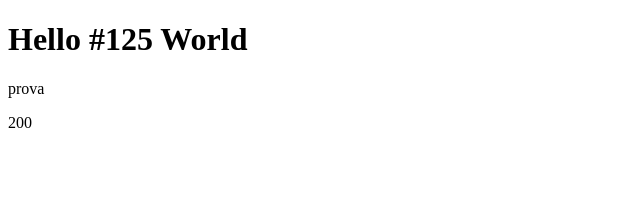
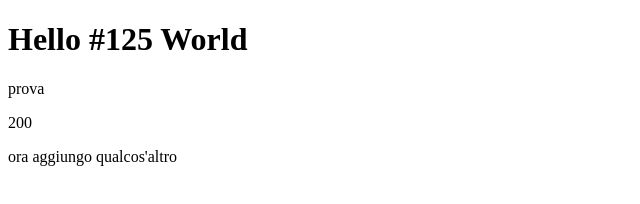
Before and after one commit to Mikee282828/htmlcss-hello, a plain HTML site: page index.html in a window 1280 px wide. Shown: the whole page, without its empty margins (0-640 px from the left). Drawn offline with Linux system fonts and the light colour scheme.

Commit message:
aggiunta

```diff
--- a/index.html
+++ b/index.html
@@ -10,6 +10,7 @@
   <h1>Hello #125 World</h1>
   <p>prova</p>
   <p>200</p>
+  <p>ora aggiungo qualcos'altro</p>
 
 </body>
 </html>
```
